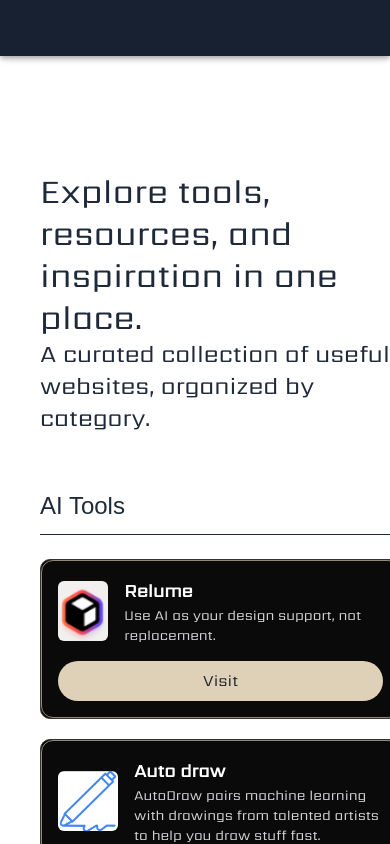
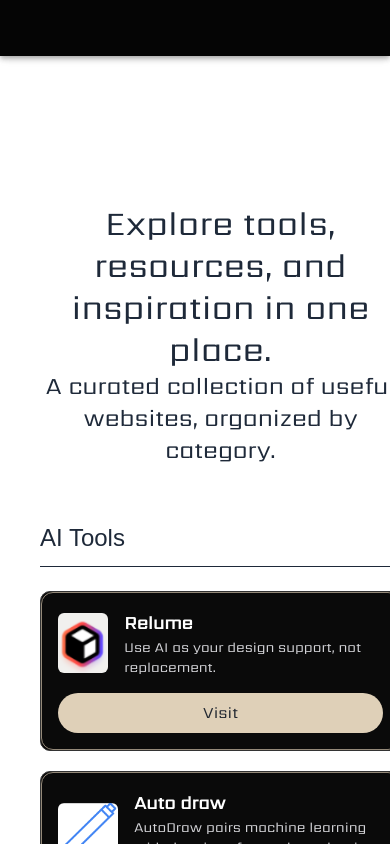
Before and after one commit to Milosavljevichh/useful_websites, a Next.js app: page / in a window 390 px wide. Shown: the top 844 px of the page. Built offline with nearby package versions, Linux system fonts and the light colour scheme; some icons are missing; a web font is replaced by a local one.

Commit message:
fixed responsive

```diff
--- a/src/app/components/Drawer.jsx
+++ b/src/app/components/Drawer.jsx
@@ -100,18 +100,18 @@ function ResponsiveDrawer(props) {
             <AppBar
                 position="fixed"
                 sx={{
-                    width: { sm: `calc(100% - ${drawerWidth}px)` },
-                    ml: { sm: `${drawerWidth}px` },
-                    display: { sm: 'none' }
+                    width: { md: `calc(100% - ${drawerWidth}px)` },
+                    ml: { md: `${drawerWidth}px` },
+                    display: { md: 'none' }
                 }}
             >
-                <Toolbar sx={{ backgroundColor: '#182131' }}>
+                <Toolbar sx={{ backgroundColor: '#050505' }}>
                     <IconButton
                         color="inherit"
                         aria-label="open drawer"
                         edge="start"
                         onClick={handleDrawerToggle}
-                        sx={{ mr: 2, display: { sm: 'none' } }}
+                        sx={{ mr: 2, display: { md: 'none' } }}
                     >
                         <MenuIcon />
                     </IconButton>
@@ -119,7 +119,7 @@ function ResponsiveDrawer(props) {
             </AppBar>
             <Box
                 component="nav"
-                sx={{ width: { sm: drawerWidth }, flexShrink: { sm: 0 } }}
+                sx={{ width: { md: drawerWidth }, flexShrink: { md: 0 } }}
                 aria-label="mailbox folders"
             >
                 {/* The implementation can be swapped with js to avoid SEO duplication of links. */}
@@ -130,7 +130,7 @@ function ResponsiveDrawer(props) {
                     onTransitionEnd={handleDrawerTransitionEnd}
                     onClose={handleDrawerClose}
                     sx={{
-                        display: { xs: 'block', sm: 'none' },
+                        display: { xs: 'block', sm: 'block', md: 'none' },
                         '& .MuiDrawer-paper': { boxSizing: 'border-box', width: drawerWidth, backgroundColor: '#050505', color: 'white', borderRight: '0px solid white' },
                     }}
                     slotProps={{
@@ -144,7 +144,7 @@ function ResponsiveDrawer(props) {
                 <Drawer
                     variant="permanent"
                     sx={{
-                        display: { xs: 'none', sm: 'block' },
+                        display: { xs: 'none', md: 'block' },
                         '& .MuiDrawer-paper': { boxSizing: 'border-box', width: drawerWidth, backgroundColor: '#050505', color: 'white', borderRight: '0px solid white' },
                     }}
                     open
--- a/src/app/page.js
+++ b/src/app/page.js
@@ -7,7 +7,7 @@ export default function Home() {
   return (
     <div className="min-h-full">
 
-      <div className="px-4 sm:px-6 lg:px-8" style={{ position: 'relative', height: 'fit-content' }}>
+      <div className="px-4 sm:px-6 lg:px-8 max-w-7xl mx-auto" style={{ position: 'relative', height: 'fit-content' }}>
         <TextPressure
           text="Useful Websites"
           flex={true}
@@ -21,8 +21,8 @@ export default function Home() {
           minFontSize={36}
         />
       </div>
-      <Typography variant="h4" className="px-4 sm:px-6 lg:px-8" mt={6} fontFamily={'Main'}>Explore tools, resources, and inspiration in one place.</Typography>
-      <Typography variant="h5" className="px-4 sm:px-6 lg:px-8" fontFamily={'Main'}>A curated collection of useful websites, organized by category.</Typography>
+      <Typography variant="h4" className="px-4 sm:px-6 lg:px-8 text-center" mt={10} fontFamily={'Main'}>Explore tools, resources, and inspiration in one place.</Typography>
+      <Typography variant="h5" className="px-4 sm:px-6 lg:px-8 text-center" fontFamily={'Main'}>A curated collection of useful websites, organized by category.</Typography>
       <div className="mx-auto max-w-7xl px-4 py-6 sm:px-6 lg:px-8">
         {
           websiteCategories.map(category => (
@@ -44,7 +44,7 @@ export default function Home() {
                       key={card.name}
                       className="h-full w-full bg-[transparent] border-solid border-1 border-[#948979] text-white rounded-xl p-4 flex flex-col justify-between gap-4 shadow-md"
                     >
-                      <div className="h-full flex items-center gap-4 items-center">
+                      <div className="h-full inline-flex items-center justify-start gap-4">
                         <img
                           src={`/icons/${card.icon}`}
                           alt={card.name}
```
